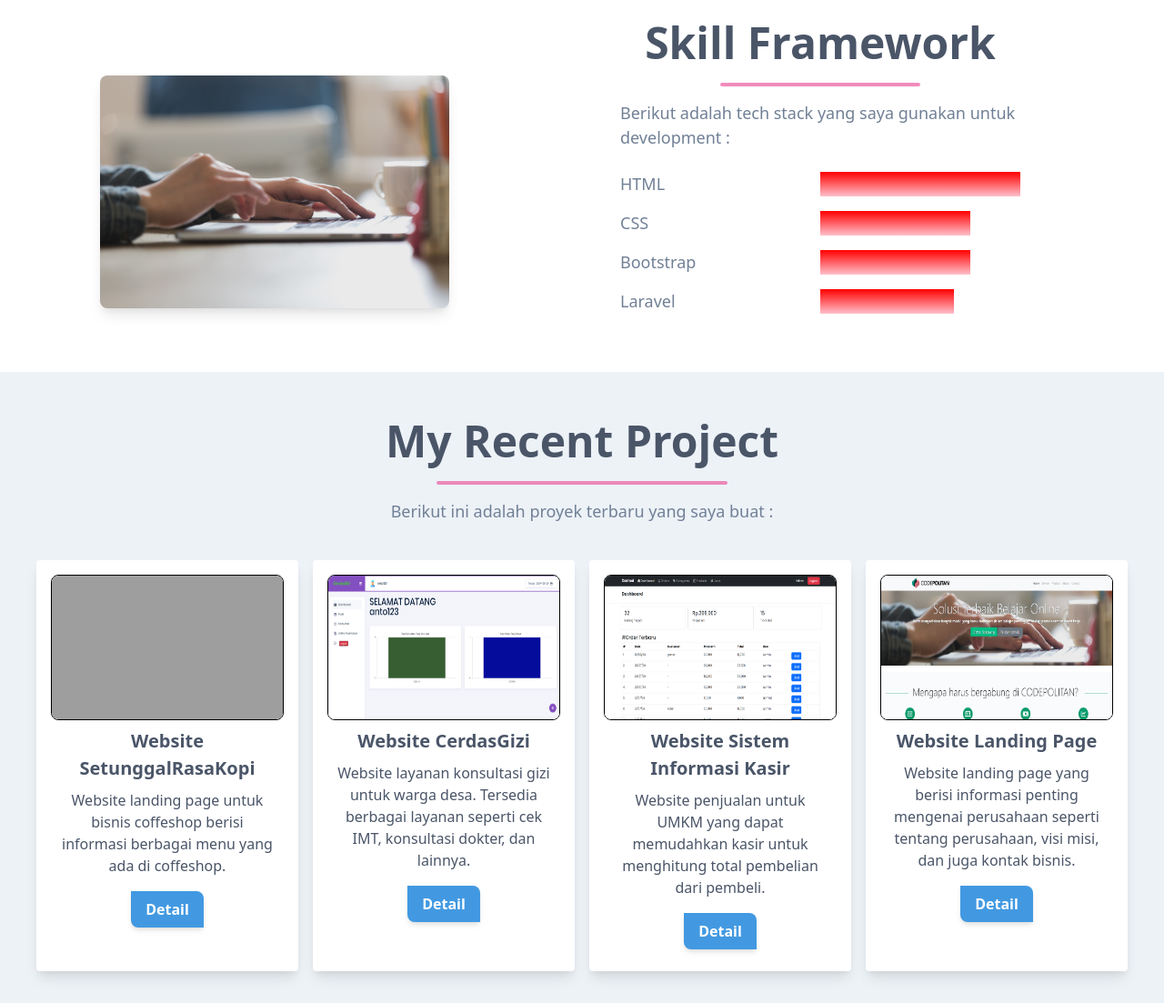
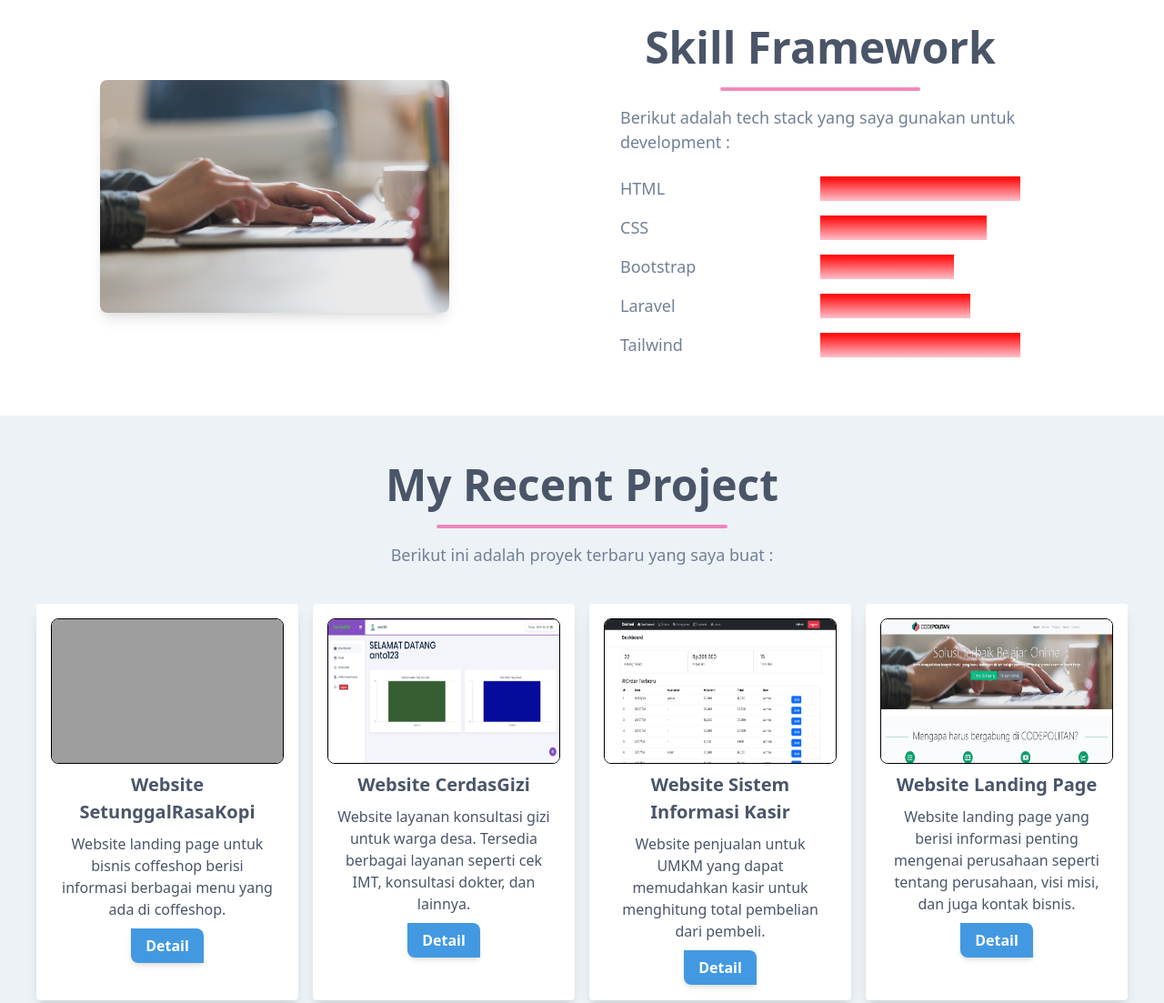
Before and after one commit to Muhfarhan90/Portofolio-Tailwind, a website: page index.html in a window 1280 px wide. Shown: the part 1262-2365 px from the top of the page at 91% size. Drawn offline with Linux system fonts and the light colour scheme; grey boxes are pictures that could not be loaded.

Commit message:
update link detail project

```diff
--- a/index.html
+++ b/index.html
@@ -31,7 +31,8 @@
     <section class="w-screen mx-auto px-4 ">
         <nav class="flex flex-wrap p-6 justify-between">
             <div class="flex flex-shrink-0 mr-6">
-                <img src="images/logo.png" alt="" class="h-10 w-50 mr-2">
+                <span class="text-pink-500 font-bold text-3xl">Muh</span>
+                <span class="text-gray-500 font-bold text-3xl">Farhan</span>
             </div>
             <div class="block lg:hidden">
                 <button @click="isOpen = !isOpen" type="button"
@@ -162,19 +163,23 @@
                     <ul class="list-none mt-4">
                         <li class="grid grid-cols-2 py-2">
                             <p class="text-lg text-gray-600">HTML</p>
-                            <div class="gradient-skill w-7/8"></div>
+                            <div class="gradient-skill w-6/8"></div>
                         </li>
                         <li class="grid grid-cols-2 py-2">
                             <p class="text-lg text-gray-600">CSS</p>
+                            <div class="gradient-skill w-5/6"></div>
+                        </li>
+                        <li class="grid grid-cols-2 py-2">
+                            <p class="text-lg text-gray-600">Bootstrap</p>
+                            <div class="gradient-skill w-2/3"></div>
+                        </li>
+                        <li class="grid grid-cols-2 py-2">
+                            <p class="text-lg text-gray-600">Laravel</p>
                             <div class="gradient-skill w-3/4"></div>
                         </li>
                         <li class="grid grid-cols-2 py-2">
-                            <p class="text-lg text-gray-600">Bootstrap</p>
-                            <div class="gradient-skill w-3/4"></div>
-                        </li>
-                        <li class="grid grid-cols-2 py-2">
-                            <p class="text-lg text-gray-600">Laravel</p>
-                            <div class="gradient-skill w-2/3"></div>
+                            <p class="text-lg text-gray-600">Tailwind</p>
+                            <div class="gradient-skill w-5/8"></div>
                         </li>
                     </ul>
                 </div>
@@ -200,8 +205,8 @@
                         berbagai menu yang ada di coffeshop.</p>
                 </div>
                 <div class="px-2 py-2 text-center">
-                    <button
-                        class="bg-blue-500 rounded-tr-lg rounded-bl-lg hover:bg-blue-700 text-white font-bold px-4 py-2 shadow-md">Detail</button>
+                    <a href="https://setunggalrasakopi.muhfarhanhidayatulloh.com/" target="_blank"
+                        class="bg-blue-500 rounded-tr-lg rounded-bl-lg hover:bg-blue-700 text-white font-bold px-4 py-2 shadow-md">Detail</a>
                 </div>
             </div>
             <div class="bg-white px-4 py-4 m-2 shadow-lg rounded">
@@ -212,8 +217,8 @@
                         berbagai layanan seperti cek IMT, konsultasi dokter, dan lainnya.</p>
                 </div>
                 <div class="px-2 py-2 text-center">
-                    <button
-                        class="bg-blue-500 rounded-tr-lg rounded-bl-lg hover:bg-blue-700 text-white font-bold px-4 py-2 shadow-md">Detail</button>
+                    <a href="https://cerdasgizi.muhfarhanhidayatulloh.com/" target="_blank"
+                        class="bg-blue-500 rounded-tr-lg rounded-bl-lg hover:bg-blue-700 text-white font-bold px-4 py-2 shadow-md">Detail</a>
                 </div>
             </div>
             <div class="bg-white px-4 py-4 m-2 shadow-lg rounded">
@@ -224,8 +229,8 @@
                         menghitung total pembelian dari pembeli.</p>
                 </div>
                 <div class="px-2 py-2 text-center">
-                    <button
-                        class="bg-blue-500 rounded-tr-lg rounded-bl-lg hover:bg-blue-700 text-white font-bold px-4 py-2 shadow-md">Detail</button>
+                    <a href="https://cashed.muhfarhanhidayatulloh.com/login" target="_blank"
+                        class="bg-blue-500 rounded-tr-lg rounded-bl-lg hover:bg-blue-700 text-white font-bold px-4 py-2 shadow-md">Detail</a>
                 </div>
             </div>
             <div class="bg-white px-4 py-4 m-2 shadow-lg rounded">
@@ -236,8 +241,8 @@
                         perusahaan seperti tentang perusahaan, visi misi, dan juga kontak bisnis.</p>
                 </div>
                 <div class="px-2 py-2 text-center">
-                    <button
-                        class="bg-blue-500 rounded-tr-lg rounded-bl-lg hover:bg-blue-700 text-white font-bold px-4 py-2 shadow-md">Detail</button>
+                    <a href="https://kodepolitan.muhfarhanhidayatulloh.com/" target="_blank"
+                        class="bg-blue-500 rounded-tr-lg rounded-bl-lg hover:bg-blue-700 text-white font-bold px-4 py-2 shadow-md">Detail</a>
                 </div>
             </div>
 
```
